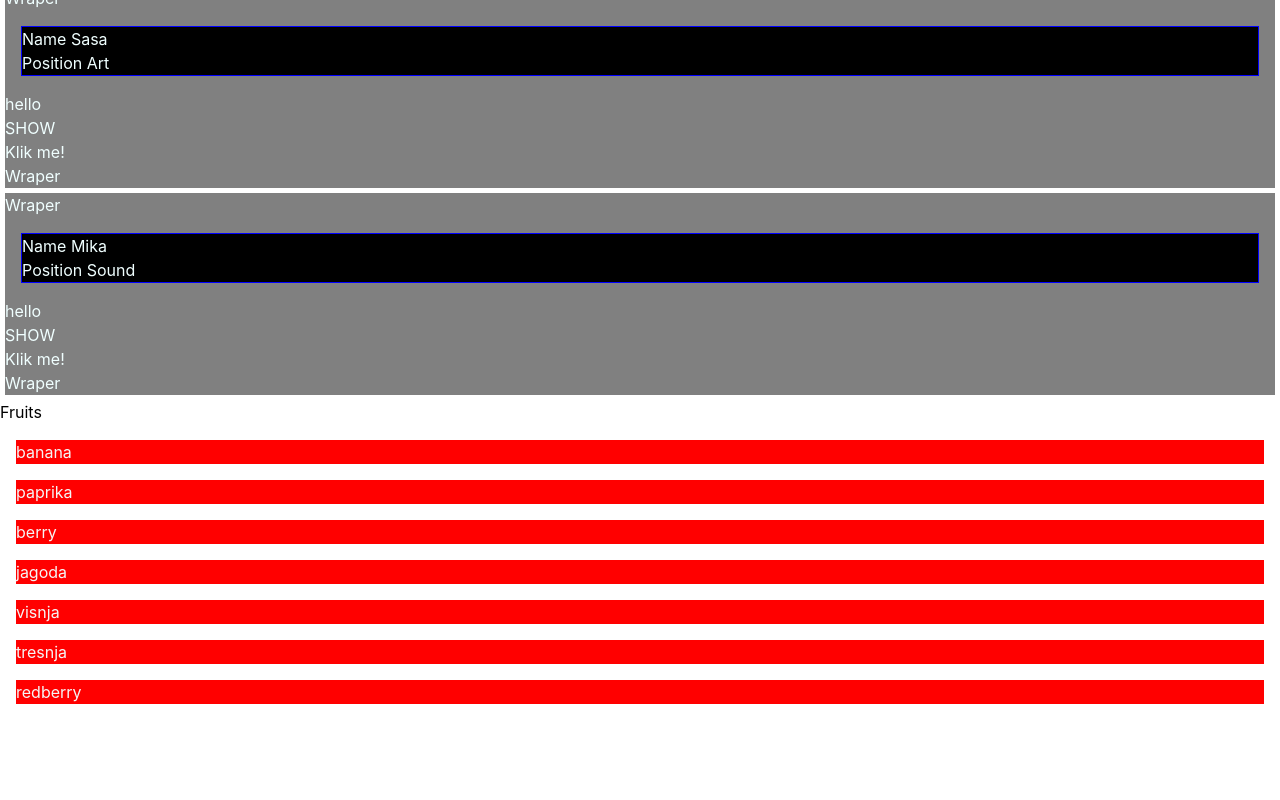
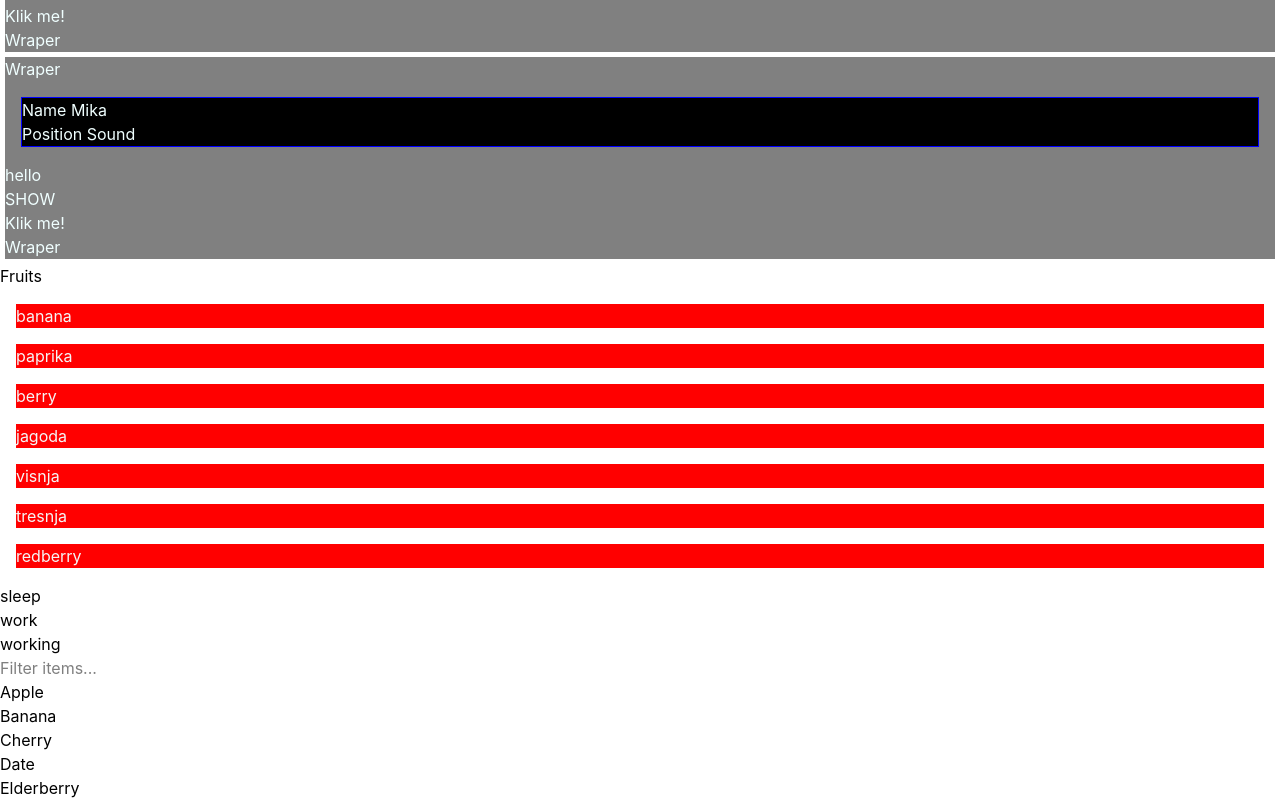
Before and after one commit to AleksandarStanisic021/reactJobs, a React (Vite) app: page / in a window 1280 px wide. Shown: the part 235-1035 px from the top of the page. Before the commit the page ends 955 px from the top, so only its background shows below. Built offline with nearby package versions, Linux system fonts and the light colour scheme.

Commit message:
feat: add FilterList and TodoList components to enhance item filtering and task management

```diff
--- a/src/App.jsx
+++ b/src/App.jsx
@@ -2,6 +2,9 @@ import "./App.css";
 import Welcome from "./comps/Welcome";
 import UserCard from "./comps/UserCard";
 import Fruits from "./comps/Fruits";
+import TodoList from "./comps/TodoList";
+import React from "react";
+import FilterList from "./comps/FilteringList";
 
 const styles = {
   backgroundColor: "red",
@@ -13,12 +16,11 @@ const App = () => {
     <>
       <h1 style={styles}>Hi all</h1>
       <Welcome name="Sasa" />
-      <Welcome name="Pera" />
-      <Welcome name="Mika" />
-      <p>How's going?</p>
       <UserCard name={"Sasa"} role={"Art"} />
       <UserCard name={"Mika"} role={"Sound"} />
       <Fruits />
+      <TodoList />
+      <FilterList />
     </>
   );
 };
--- /dev/null
+++ b/src/comps/FilteringList.jsx
@@ -0,0 +1,35 @@
+import { useState } from "react";
+
+const items = [
+  { id: 1, name: "Apple" },
+  { id: 2, name: "Banana" },
+  { id: 3, name: "Cherry" },
+  { id: 4, name: "Date" },
+  { id: 5, name: "Elderberry" },
+];
+
+const FilterList = () => {
+  const [filter, setFilter] = useState("");
+  const filteredItems = items.filter((item) =>
+    item.name.toLowerCase().includes(filter.toLowerCase()),
+  );
+
+  return (
+    <>
+      <input
+        onChange={(e) => setFilter(e.target.value)}
+        type="text"
+        name="filter"
+        placeholder="Filter items..."
+        value={filter}
+      />
+      <ul>
+        {filteredItems.map((item) => (
+          <li key={item.id}>{item.name}</li>
+        ))}
+      </ul>
+    </>
+  );
+};
+
+export default FilterList;
--- /dev/null
+++ b/src/comps/TodoList.jsx
@@ -0,0 +1,25 @@
+const defaultTodos = [
+  { text: "eat", completed: true },
+  { text: "sleep", completed: false },
+  { text: "work", completed: false },
+  { text: "workout", completed: true },
+  { text: "working", completed: false },
+];
+
+const TodoList = ({ todos = defaultTodos }) => {
+  return (
+    <div>
+      {todos
+        .filter((todo) => !todo.completed)
+        .map((todo, index) => (
+          <div key={index}>
+            <div>
+              <span>{todo.text}</span>
+            </div>
+          </div>
+        ))}
+    </div>
+  );
+};
+
+export default TodoList;
```
